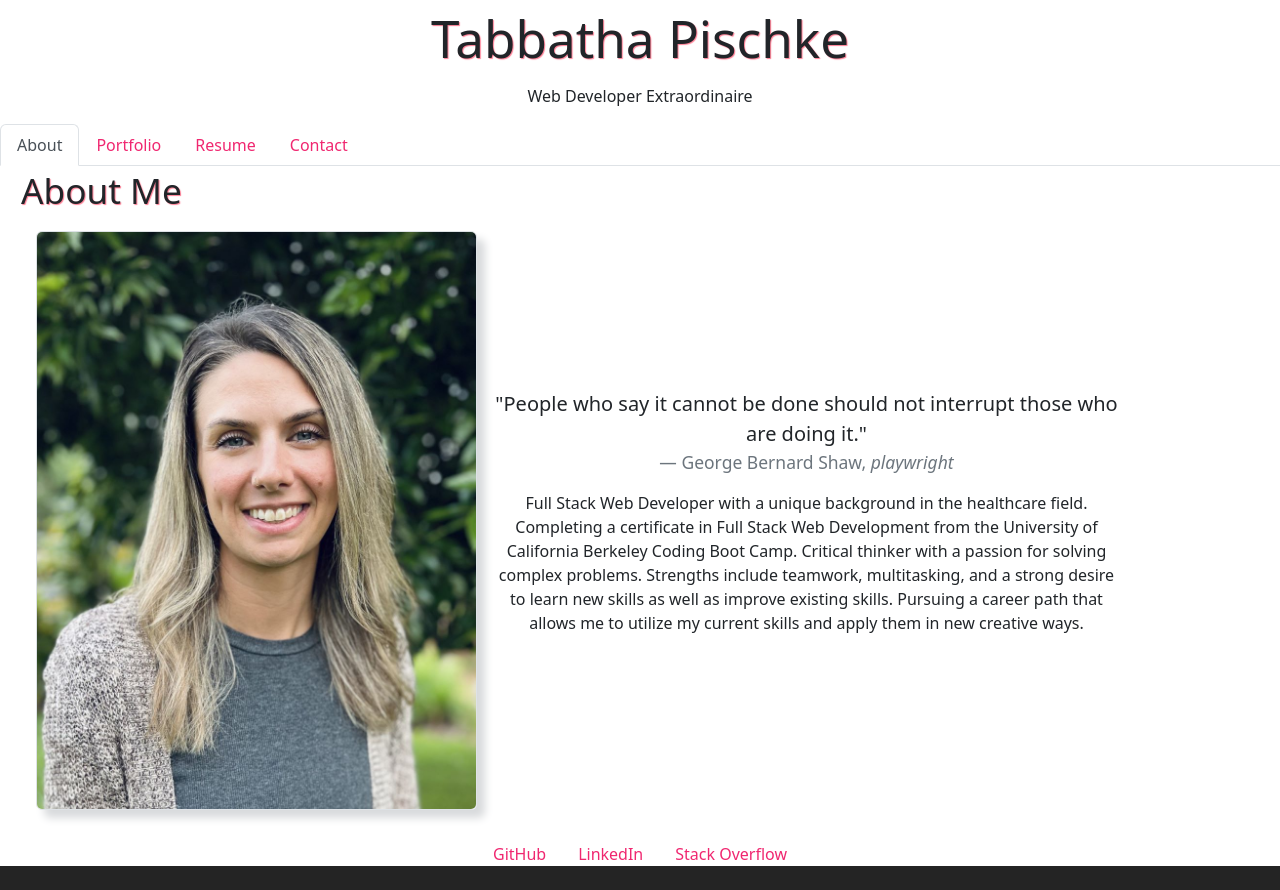
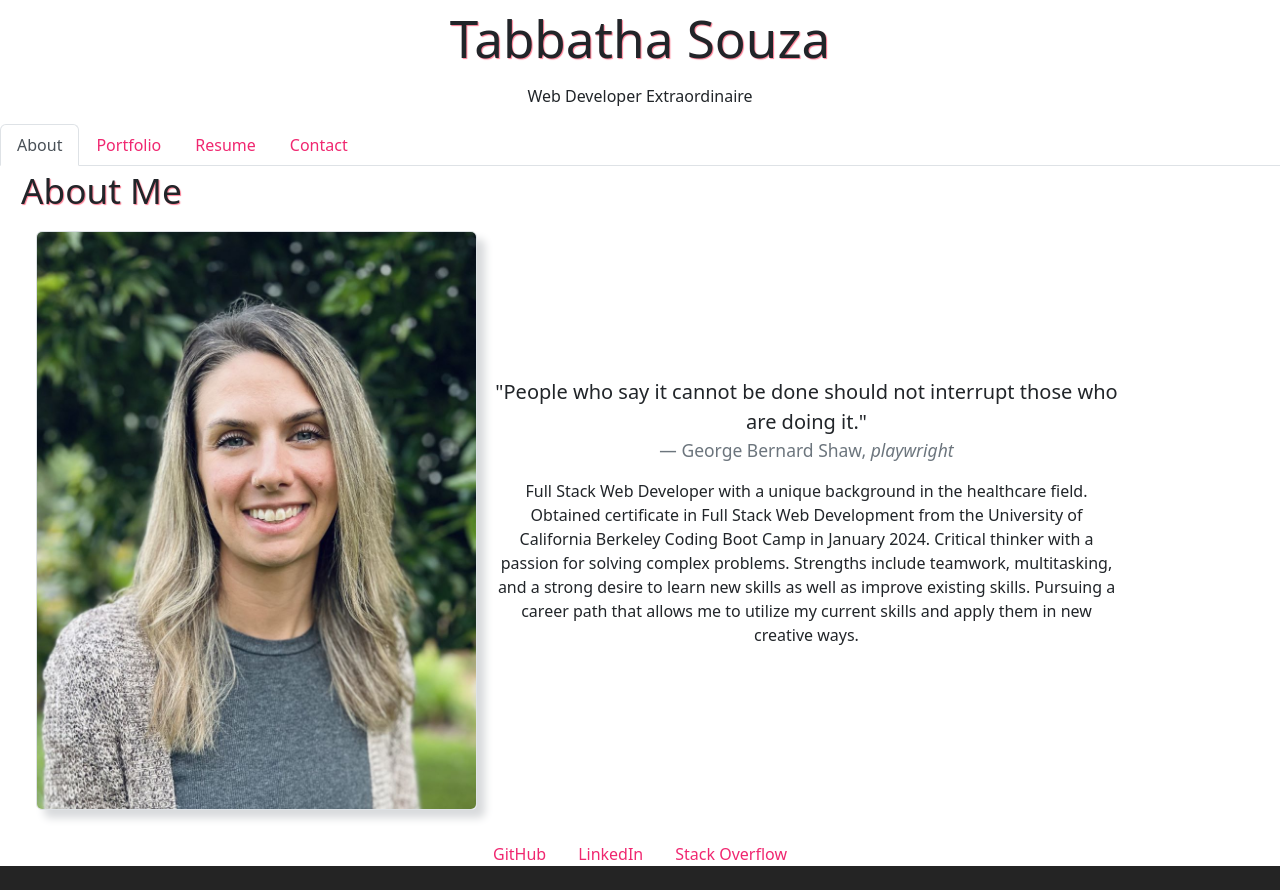
Before and after one commit to tabbdacat/react-professional-portfolio, a React (Vite) app: page / in a window 1280 px wide. Built offline with nearby package versions, Linux system fonts and the light colour scheme.

Commit message:
update name, update about me with certificate completion, update porfolio url link

```diff
--- a/src/components/Header.jsx
+++ b/src/components/Header.jsx
@@ -2,7 +2,7 @@ function Header() {
 
     return (
         <div className=" text-center">
-            <h1>Tabbatha Pischke</h1>
+            <h1>Tabbatha Souza</h1>
             <p>Web Developer Extraordinaire</p>
         </div>
     );
--- a/src/pages/About.jsx
+++ b/src/pages/About.jsx
@@ -12,11 +12,11 @@ export default function About() {
                     <blockquote className="blockquote mb-0">
                         <p>"People who say it cannot be done should not interrupt those who are doing it."</p>
                         <footer className="blockquote-footer mb-3">George Bernard Shaw,
-                        <cite title="Source Title"> playwright</cite>
+                            <cite title="Source Title"> playwright</cite>
                         </footer>
                     </blockquote>
                     <p>
-                        Full Stack Web Developer with a unique background in the healthcare field. Completing a certificate in Full Stack Web Development from the University of California Berkeley Coding Boot Camp. Critical thinker with a passion for solving complex problems. Strengths include teamwork, multitasking, and a strong desire to learn new skills as well as improve existing skills. Pursuing a career path that allows me to utilize my current skills and apply them in new creative ways.
+                        Full Stack Web Developer with a unique background in the healthcare field. Obtained certificate in Full Stack Web Development from the University of California Berkeley Coding Boot Camp in January 2024. Critical thinker with a passion for solving complex problems. Strengths include teamwork, multitasking, and a strong desire to learn new skills as well as improve existing skills. Pursuing a career path that allows me to utilize my current skills and apply them in new creative ways.
 
                     </p>
                 </div>
```
Also changed, not shown: 1 other file (tests, documents, lock files or other folders).
